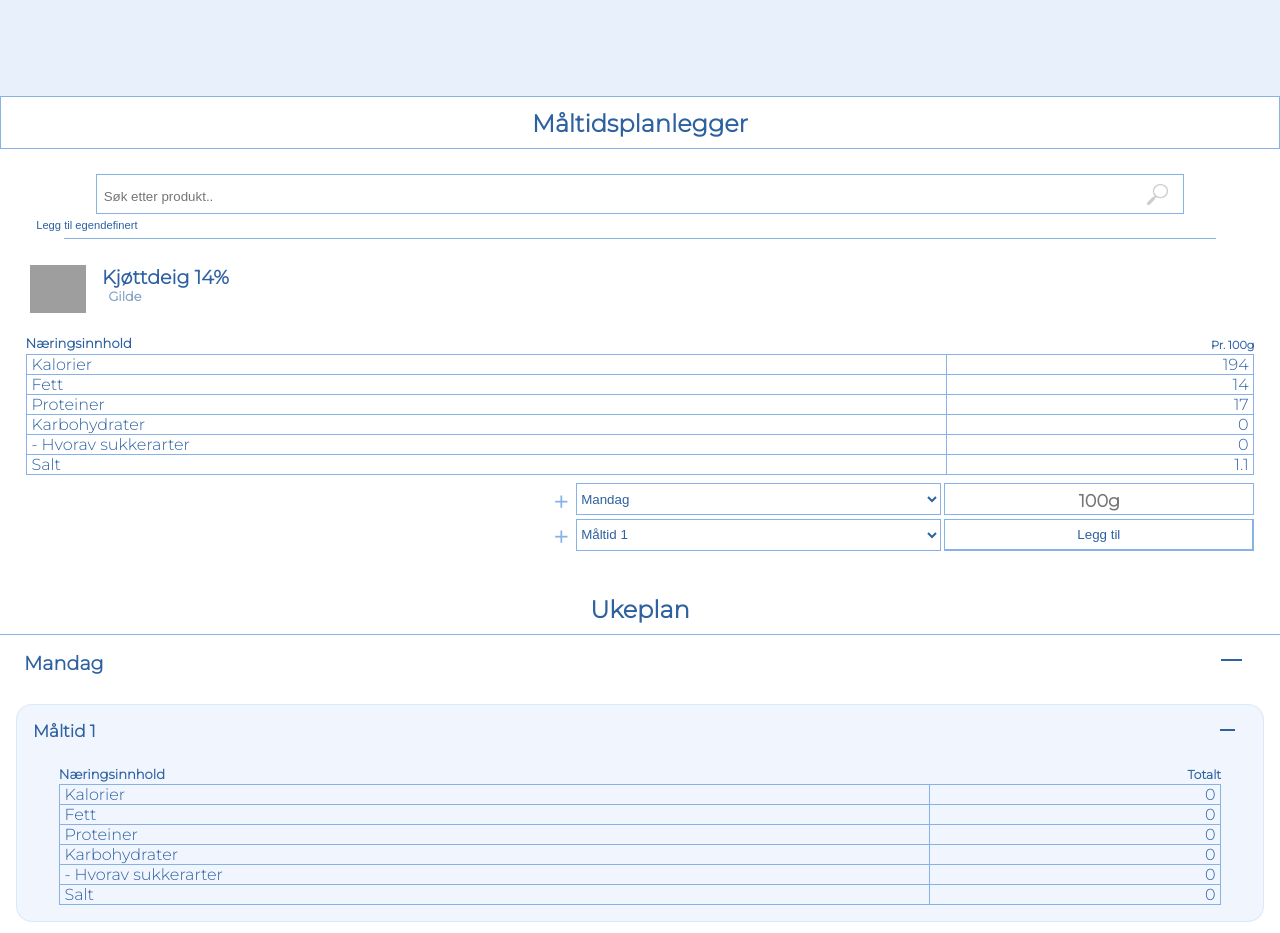
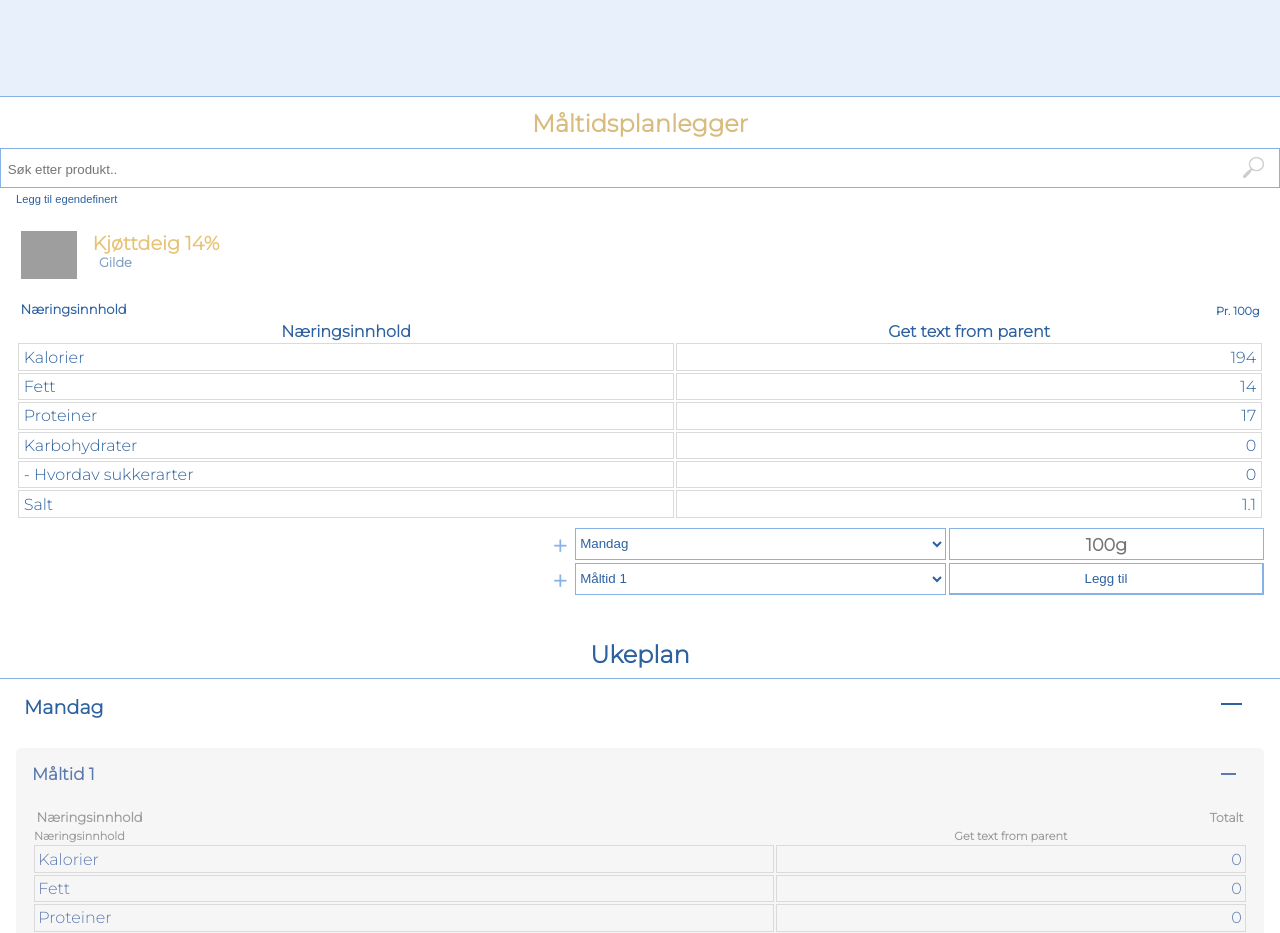
Before and after one commit to weskeiser/mealplanner, a React (Create React App) app in the folder client/: page / in a window 1280 px wide. Shown: the top 933 px of the page. Built offline with nearby package versions, Linux system fonts and the light colour scheme; grey boxes are pictures that could not be loaded.

Commit message:
progress backup

```diff
--- a/client/src/App.tsx
+++ b/client/src/App.tsx
@@ -113,7 +113,7 @@ function App() {
       }
     >
       <h1 className="page-title">Måltidsplanlegger</h1>
-      <section className="search-section" aria-label="search for product">
+      <section className="search-section" aria-label="product search">
         <SearchBar
           searchBarRef={searchBarRef}
           searchResultsRef={searchResultsRef}
@@ -138,7 +138,7 @@ function App() {
         />
       </section>
       <AddCustomProduct />
-      <hr className="selected-product__divider--upper dividers" />
+      {/* <hr className="selected-product__divider--upper dividers" /> */}
       <section className={selectedProductClass}>
         <SelectedProductTitle selectedProduct={selectedProduct} />
         <NutritionTitleBar selectedProduct={selectedProduct} />
--- a/client/src/components/Mealplanner/MealplanDay/MealplanMeal/ProductsAndNutrition/ProductsAndNutrition.tsx
+++ b/client/src/components/Mealplanner/MealplanDay/MealplanMeal/ProductsAndNutrition/ProductsAndNutrition.tsx
@@ -73,31 +73,36 @@ const ProductsAndNutrition: FC<IProductsAndNutrition> = ({
     }
   );
 
-  const pAndNClass = 'mealPlan__meals__meal__products-and-nutrition';
+  const productsAndNutritionC = 'mealPlan__meals__meal__products-and-nutrition';
 
   return (
     <>
-      <ul className={pAndNClass}>
+      <ul className={productsAndNutritionC}>
         <AddedProducts
           meal={meal}
           mealPlans={mealPlans}
           setMealPlans={setMealPlans}
           mealPlanDayName={mealPlanDayName}
-          pAndNClass={pAndNClass}
+          productsAndNutritionC={productsAndNutritionC}
         />
       </ul>
-      <div className={pAndNClass + '__nutrition-list__heading'}>
-        <h3 className={pAndNClass + '__nutrition-list__heading__title'}>
+      <div className={productsAndNutritionC + '__nutrition-list__heading'}>
+        <h3
+          className={productsAndNutritionC + '__nutrition-list__heading__title'}
+        >
           Næringsinnhold
         </h3>
-        <p className={pAndNClass + '__nutrition-list__heading__serving'}>
+        <p
+          className={
+            productsAndNutritionC + '__nutrition-list__heading__serving'
+          }
+        >
           Totalt
         </p>
       </div>
       <NutritionList
-        className={pAndNClass + '__nutrition-list'}
+        className={productsAndNutritionC + '__nutrition-list'}
         selectedProduct={totalNutritionalValue}
-        additionalKeys={mealPlanDayName + meal.listName}
       />
     </>
   );
--- a/client/src/components/NutritionList/NutritionList.tsx
+++ b/client/src/components/NutritionList/NutritionList.tsx
@@ -1,4 +1,3 @@
-import ListItem from '../ListItem/index';
 import { IProducts } from '../../Interfaces/Products';
 import { FC } from 'react';
 import { ItotalNutritionalValue } from '../Mealplanner/MealplanDay/MealplanMeal/ProductsAndNutrition/ProductsAndNutrition';
@@ -6,53 +5,56 @@ import { ItotalNutritionalValue } from '../Mealplanner/MealplanDay/MealplanMeal/
 interface IListContent {
   className: string;
   selectedProduct: IProducts | ItotalNutritionalValue;
-  additionalKeys?: string;
 }
 
 const NutritionList: FC<IListContent> = ({
   className,
   selectedProduct,
-  additionalKeys,
+  servingTitle,
 }) => {
   const { properties } = selectedProduct;
-  const { calories, salt, macros } = properties;
+  const { serving, calories, salt, macros } = properties;
   const { fat, protein, carbs } = macros;
   const { total, sugars } = carbs;
 
-  const listValues = [
-    +calories.toFixed(),
-    +fat.toFixed(1),
-    +protein.toFixed(1),
-    +total.toFixed(1),
-    +sugars.toFixed(1),
-    +salt.toFixed(1),
-  ];
-  const listKeys = [
-    'Kalorier',
-    'Fett',
-    'Proteiner',
-    'Karbohydrater',
-    '- Hvorav sukkerarter',
-    'Salt',
-  ];
+  return (
+    <table className={className}>
+      <thead>
+        <tr>
+          <th>Næringsinnhold</th>
+          <th>Get text from parent</th>
+        </tr>
+        {/* <tr>Næringsinnhold</tr>
+        <tr>Pr. {serving}g</tr> */}
+      </thead>
 
-  return (
-    <ul className={className}>
-      {listKeys.map((key, index) => (
-        <ListItem
-          children={
-            <>
-              <div className={className + '__list-item__key'}>{key}</div>
-              <div className={className + '__list-item__value'}>
-                {listValues[index]}
-              </div>
-            </>
-          }
-          className={className + '__list-item'}
-          key={`${className}${key}${selectedProduct.id}${additionalKeys}`}
-        />
-      ))}
-    </ul>
+      <tbody>
+        <tr>
+          <td>Kalorier</td>
+          <td>{+calories.toFixed()}</td>
+        </tr>
+        <tr>
+          <td>Fett</td>
+          <td>{+fat.toFixed(1)}</td>
+        </tr>
+        <tr>
+          <td>Proteiner</td>
+          <td>{+protein.toFixed(1)}</td>
+        </tr>
+        <tr>
+          <td>Karbohydrater</td>
+          <td>{+total.toFixed(1)}</td>
+        </tr>
+        <tr>
+          <td>- Hvordav sukkerarter</td>
+          <td>{+sugars.toFixed(1)}</td>
+        </tr>
+        <tr>
+          <td>Salt</td>
+          <td>{+salt.toFixed(1)}</td>
+        </tr>
+      </tbody>
+    </table>
   );
 };
 
--- a/client/src/components/SearchBar/InputWithRef.tsx
+++ b/client/src/components/SearchBar/InputWithRef.tsx
@@ -40,12 +40,12 @@ const InputWithRef: ForwardRefExoticComponent<
     };
 
     const handleKeyDown = (e: React.KeyboardEvent<HTMLInputElement>) => {
-      const searchBarEl = searchResultsRef.current;
+      const searchResultsEl = searchResultsRef.current;
       if (e.key === 'ArrowDown') {
         e.preventDefault();
         if (searchTerm) {
           const firstSearchResult =
-            searchBarEl.children[focusedSearchResult + 0];
+            searchResultsEl.children[focusedSearchResult + 0];
 
           firstSearchResult.focus();
           setFocusedSearchResult(
@@ -56,12 +56,12 @@ const InputWithRef: ForwardRefExoticComponent<
 
       if (e.key === 'Escape') {
         setCurrentProduct({});
-        searchBarEl.value = '';
+        searchBarRef.current.value = '';
         setSearchTerm('');
         setFocusedSearchResult(0);
 
         if (!searchTerm) {
-          searchBarEl.blur();
+          searchBarRef.current.blur();
         }
       }
     };
--- a/client/src/components/SearchResults/ProductName.tsx
+++ b/client/src/components/SearchResults/ProductName.tsx
@@ -28,7 +28,6 @@ const ProductName: FC<IProductName> = ({
     productName.toLowerCase().startsWith(searchTerm.toLowerCase())
       ? 'search-section__search-results__list-item__name'
       : 'search-section__search-results__list-item__name search-section__search-results__list-item__name__unhighlighted-product';
-  console.log(highlighted, productName);
 
   return (
     <p title={product.name} className={checkForHighlight}>
--- a/client/src/styles/App.css
+++ b/client/src/styles/App.css
@@ -16,8 +16,6 @@ html {
 
 body {
   height: 100%;
-  -ms-touch-action: none;
-  touch-action: none;
 }
 
 #root {
@@ -43,25 +41,23 @@ main {
 .page-title {
   text-align: center;
   font-size: 1.5em;
-  border: 1px solid #86b2e8;
+  border-top: 1px solid #86b2e8;
   padding: 0.4em 0;
   padding-top: 0.5em;
-  color: #2d61a0;
+  color: #d9bb7e;
 }
 
 .search-section__search-bar {
   display: -ms-grid;
   display: grid;
-  -ms-grid-columns: 1fr 85% 1fr;
-  grid-template-columns: 1fr 85% 1fr;
-  margin-top: 1.6em;
 }
 
 .search-section__search-bar > input {
   -ms-grid-row: 1;
   grid-row: 1;
-  -ms-grid-column: 2;
-  grid-column: 2;
+  -ms-grid-column: 1;
+  -ms-grid-column-span: 2;
+  grid-column: 1/3;
   width: 100%;
   height: 3em;
   padding-left: 0.5em;
@@ -74,8 +70,9 @@ main {
 .search-section__search-bar > img {
   -ms-grid-row: 1;
   grid-row: 1;
-  -ms-grid-column: 2;
-  grid-column: 2;
+  -ms-grid-column: 1;
+  -ms-grid-column-span: 2;
+  grid-column: 1/3;
   margin: auto 0;
   margin-left: auto;
   margin-right: 1em;
@@ -88,8 +85,6 @@ main {
   position: absolute;
   display: -ms-grid;
   display: grid;
-  -ms-grid-columns: 1fr 85% 1fr;
-  grid-template-columns: 1fr 85% 1fr;
   font-size: 1.2em;
   line-height: 1.5em;
   color: #fff;
@@ -99,13 +94,11 @@ main {
   background-color: #86b2e8;
   background-color: #fff;
   color: #2d61a0;
-  -ms-grid-column: 2;
-  grid-column: 2;
   cursor: pointer;
   display: -ms-grid;
   display: grid;
-  -ms-grid-columns: (1fr) [9];
-  grid-template-columns: repeat(9, 1fr);
+  -ms-grid-columns: 1fr 5fr 3fr;
+      grid-template-columns: 1fr 5fr 3fr;
   border-bottom: 1px solid #86b2e8;
   border-right: 1px solid #86b2e8;
   height: 1.9em;
@@ -122,16 +115,11 @@ main {
   border-right: 1px solid #86b2e8;
   height: 100%;
   width: 100%;
-  -ms-grid-column: 1;
-  grid-column: 1;
 }
 
 .search-section__search-results__list-item__name {
   font-size: 0.7em;
   font-weight: 600;
-  -ms-grid-column: 2;
-  -ms-grid-column-span: 4;
-  grid-column: 2/6;
   margin: auto 0;
   margin-left: 0.3em;
   max-width: 17em;
@@ -157,9 +145,6 @@ main {
 .search-section__search-results__list-item__brand {
   color: rgba(45, 97, 160, 0.6);
   font-weight: 600;
-  -ms-grid-column: 7;
-  -ms-grid-column-span: 3;
-  grid-column: 7 / 10;
   font-size: 0.6em;
   margin: auto 0;
   white-space: nowrap;
@@ -169,7 +154,7 @@ main {
 }
 
 .custom-product {
-  margin: 0em 2.26em;
+  margin-left: 1em;
 }
 
 .custom-product__initializer {
@@ -262,7 +247,8 @@ main {
 }
 
 .selected-product {
-  margin: 0 1.6em;
+  margin: 0 1em;
+  margin-top: 1.2em;
 }
 
 .selected-product__divider--upper {
@@ -286,6 +272,7 @@ main {
   margin-left: 0.4em;
   color: #2d61a0;
   font-size: 1.2em;
+  color: #e7c376;
 }
 
 .selected-product__title__brand {
@@ -294,12 +281,18 @@ main {
   font-size: 0.8em;
 }
 
+.selected-product__nutrition-list {
+  width: 100%;
+  color: #2d61a0;
+}
+
 .selected-product__nutrition-list__heading {
   color: #2d61a0;
   font-size: 0.7em;
   display: -webkit-box;
   display: -ms-flexbox;
   display: flex;
+  margin: 0 0.4em;
   margin-top: 2em;
   margin-bottom: 0.2em;
 }
@@ -310,31 +303,17 @@ main {
   font-weight: bold;
 }
 
-.selected-product__nutrition-list__list-item {
-  color: #2d61a0;
-  border-top: 1px solid #86b2e8;
-  border-right: 1px solid #86b2e8;
-  border-left: 1px solid #86b2e8;
-  display: -ms-grid;
-  display: grid;
-  -ms-grid-columns: 3fr 1fr;
-  grid-template-columns: 3fr 1fr;
+.selected-product__nutrition-list > tbody > tr > td {
+  padding: 0.2em 0.3em;
 }
 
-.selected-product__nutrition-list__list-item > * {
-  padding: 0 0.3em;
+.selected-product__nutrition-list > tbody > tr > td:first-child {
+  border: 1px solid #dadada;
 }
 
-.selected-product__nutrition-list__list-item:last-child {
-  border-bottom: 1px solid #86b2e8;
-}
-
-.selected-product__nutrition-list__list-item__key {
-  border-right: 1px solid #86b2e8;
-}
-
-.selected-product__nutrition-list__list-item__value {
-  margin-left: auto;
+.selected-product__nutrition-list > tbody > tr > td:nth-child(2) {
+  text-align: right;
+  border: 1px solid #dadada;
 }
 
 .selected-product__add-to-list {
@@ -506,11 +485,10 @@ main {
 }
 
 .mealPlan__meals__meal {
-  background-color: #f0f5fe;
+  background-color: #f6f6f6;
   margin: 1em 1em;
   padding: 1em 1em;
-  border-radius: 1em;
-  border: 1px solid rgba(134, 178, 232, 0.2);
+  border-radius: 0.3em;
 }
 
 .mealPlan__meals__meal__title {
@@ -519,10 +497,7 @@ main {
   -ms-grid-columns: 7fr 1fr;
       grid-template-columns: 7fr 1fr;
   font-size: 0.9em;
-}
-
-.mealPlan__meals__meal__title__name {
-  color: #2d61a0;
+  color: #5c7aae;
 }
 
 .mealPlan__meals__meal__title__toggle {
@@ -540,7 +515,7 @@ main {
 .mealPlan__meals__meal__title__toggle__inner {
   margin: 0 auto;
   font-size: 0.8em;
-  border: 0.2em solid #2d61a0;
+  border: 0.2em solid #5c7aae;
   border-top: transparent;
   border-left: transparent;
   width: 1em;
@@ -550,7 +525,7 @@ main {
 }
 
 .mealPlan__meals__meal__title__toggle__inner__make-line {
-  border: 1px solid #2d61a0;
+  border: 1px solid #5c7aae;
   -webkit-transform: none;
           transform: none;
   margin-top: 0.5em;
@@ -563,7 +538,7 @@ main {
 }
 
 .mealPlan__meals__meal__products-and-nutrition__product {
-  color: #2d61a0;
+  color: #5c7aae;
   display: -ms-grid;
   display: grid;
   -ms-grid-columns: 6fr 1fr 1fr;
@@ -584,12 +559,16 @@ main {
   font-size: 0.7em;
 }
 
+.mealPlan__meals__meal__products-and-nutrition__product__serving {
+  margin-left: auto;
+}
+
 .mealPlan__meals__meal__products-and-nutrition__product__remove {
   margin-top: 0.05em;
   padding: 0 0.6em;
   color: #86b2e8;
-  color: #cba0a0;
-  background-color: #f0f5fe;
+  color: #aa5050;
+  background-color: #f6f6f6;
   border: none;
   height: 1em;
   font-size: 1.2em;
@@ -598,11 +577,19 @@ main {
 }
 
 .mealPlan__meals__meal__products-and-nutrition__nutrition-list {
-  margin: 0 1.6em;
+  color: #5c7aae;
+  width: 100%;
 }
 
 .mealPlan__meals__meal__products-and-nutrition__nutrition-list__heading {
-  margin: 0 2.3em;
+  font-size: 0.7em;
+  display: -webkit-box;
+  display: -ms-flexbox;
+  display: flex;
+  margin: 0 0.4em;
+  margin-top: 2em;
+  margin-bottom: 0.2em;
+  color: #9b9b9b;
 }
 
 .mealPlan__meals__meal__products-and-nutrition__nutrition-list__heading__title {
@@ -610,34 +597,44 @@ main {
 }
 
 .mealPlan__meals__meal__products-and-nutrition__nutrition-list__heading__serving {
-  font-size: 1.1em;
-}
-
-.mealPlan__meals__meal__products-and-nutrition__nutrition-list__heading {
-  color: #2d61a0;
-  font-size: 0.7em;
-  display: -webkit-box;
-  display: -ms-flexbox;
-  display: flex;
-  margin-top: 2em;
-  margin-bottom: 0.2em;
-}
-
-.mealPlan__meals__meal__products-and-nutrition__nutrition-list__heading__serving {
   margin-left: auto;
   margin-top: 0.3em;
+  font-size: 1.1em;
   font-weight: bold;
 }
 
+.mealPlan__meals__meal__products-and-nutrition__nutrition-list > thead {
+  font-size: 0.7em;
+  color: #9b9b9b;
+  font-weight: bold;
+}
+
+.mealPlan__meals__meal__products-and-nutrition__nutrition-list > thead > tr :nth-child(1) {
+  text-align: left;
+}
+
+.mealPlan__meals__meal__products-and-nutrition__nutrition-list > tbody > tr > td {
+  padding: 0.2em;
+}
+
+.mealPlan__meals__meal__products-and-nutrition__nutrition-list > tbody > tr > td:first-child {
+  border: 1px solid #dadada;
+}
+
+.mealPlan__meals__meal__products-and-nutrition__nutrition-list > tbody > tr > td:nth-child(2) {
+  text-align: right;
+  border: 1px solid #dadada;
+}
+
 .mealPlan__meals__meal__products-and-nutrition__nutrition-list__list-item {
-  color: #2d61a0;
-  border-top: 1px solid #86b2e8;
-  border-right: 1px solid #86b2e8;
-  border-left: 1px solid #86b2e8;
+  border-top: 1px solid #dadada;
+  border-right: 1px solid #dadada;
+  border-left: 1px solid #dadada;
   display: -ms-grid;
   display: grid;
   -ms-grid-columns: 3fr 1fr;
       grid-template-columns: 3fr 1fr;
+  padding: 0.3em;
 }
 
 .mealPlan__meals__meal__products-and-nutrition__nutrition-list__list-item > * {
@@ -645,11 +642,11 @@ main {
 }
 
 .mealPlan__meals__meal__products-and-nutrition__nutrition-list__list-item:last-child {
-  border-bottom: 1px solid #86b2e8;
+  border-bottom: 1px solid #dadada;
 }
 
 .mealPlan__meals__meal__products-and-nutrition__nutrition-list__list-item__key {
-  border-right: 1px solid #86b2e8;
+  border-right: 1px solid #dadada;
 }
 
 .mealPlan__meals__meal__products-and-nutrition__nutrition-list__list-item__value {
--- a/client/src/styles/App.scss
+++ b/client/src/styles/App.scss
@@ -16,63 +16,23 @@ html {
 body {
   height: 100%;
   // REMOVE AFTER DEV
-  touch-action: none;
-}
-
-@mixin nutrition-list {
-  &__heading {
-    color: $page-color-text;
-    font-size: 0.7em;
-    display: flex;
-    margin-top: 2em;
-    margin-bottom: 0.2em;
-
-    &__serving {
-      margin-left: auto;
-      margin-top: 0.3em;
-      font-weight: bold;
-    }
-  }
-
-  &__list-item {
-    color: $page-color-text;
-    border-top: 1px solid $page-color;
-    border-right: 1px solid $page-color;
-    border-left: 1px solid $page-color;
-    display: grid;
-    grid-template-columns: 3fr 1fr;
-
-    & > * {
-      padding: 0 0.3em;
-    }
-
-    &:last-child {
-      border-bottom: 1px solid $page-color;
-    }
-
-    &:nth-child(even) {
-    }
-
-    &__key {
-      border-right: 1px solid $page-color;
-    }
-
-    &__value {
-      margin-left: auto;
-    }
-  }
+  // touch-action: none;
 }
 
 // Page color 1
 $page-color: rgb(134, 178, 232);
 $page-color-lighter: rgb(154, 189, 226);
 $page-color-text: rgb(45, 97, 160);
+$title-color: #d9bb7e;
+$title-color-lighter: #e7c376;
+
 $page-color-opacity2: rgba($page-color, 0.2);
 
-// Page color 2
-$page-color2: rgb(120, 45, 45);
+$data-ink: #dadada;
+$data-ink-text: #b7b7b7;
 
-$search-bar-width: 85%;
+$data-ink: #dadada;
+$data-ink-text: #9b9b9b;
 
 #root {
   height: 100%;
@@ -98,22 +58,20 @@ main {
 .page-title {
   text-align: center;
   font-size: 1.5em;
-  border: 1px solid $page-color;
+  border-top: 1px solid $page-color;
   padding: 0.4em 0;
   padding-top: 0.5em;
-  color: $page-color-text;
+  color: $title-color;
+  // color: #e2d6bc;
 }
 
 .search-section {
-  // - Search Bar
   &__search-bar {
     display: grid;
-    grid-template-columns: 1fr $search-bar-width 1fr;
-    margin-top: 1.6em;
 
     & > input {
       grid-row: 1;
-      grid-column: 2;
+      grid-column: 1/3;
       width: 100%;
       height: 3em;
       padding-left: 0.5em;
@@ -125,7 +83,7 @@ main {
 
     & > img {
       grid-row: 1;
-      grid-column: 2;
+      grid-column: 1/3;
       margin: auto 0;
       margin-left: auto;
       margin-right: 1em;
@@ -139,7 +97,6 @@ main {
   &__search-results {
     position: absolute;
     display: grid;
-    grid-template-columns: 1fr $search-bar-width 1fr;
     font-size: 1.2em;
     line-height: 1.5em;
     color: #fff;
@@ -148,10 +105,9 @@ main {
       background-color: $page-color;
       background-color: #fff;
       color: $page-color-text;
-      grid-column: 2;
       cursor: pointer;
       display: grid;
-      grid-template-columns: repeat(9, 1fr);
+      grid-template-columns: 1fr 5fr 3fr;
       border-bottom: 1px solid $page-color;
       border-right: 1px solid $page-color;
       height: 1.9em;
@@ -166,15 +122,12 @@ main {
         border-left: 1px solid $page-color;
         border-right: 1px solid $page-color;
         height: 100%;
-
         width: 100%;
-        grid-column: 1;
       }
 
       &__name {
         font-size: 0.7em;
         font-weight: 600;
-        grid-column: 2/6;
         margin: auto 0;
         margin-left: 0.3em;
         max-width: 17em;
@@ -200,7 +153,7 @@ main {
       &__brand {
         color: rgba($page-color-text, 0.6);
         font-weight: 600;
-        grid-column: 7 / 10;
+        // grid-column: 7 / 10;
         font-size: 0.6em;
         margin: auto 0;
         white-space: nowrap;
@@ -216,7 +169,7 @@ main {
 // Add Custom Product
 .custom-product {
   // position: fixed;
-  margin: 0em 2.26em;
+  margin-left: 1em;
   &__initializer {
     margin-bottom: 0.6em;
     cursor: pointer;
@@ -316,7 +269,8 @@ main {
 }
 
 .selected-product {
-  margin: 0 1.6em;
+  margin: 0 1em;
+  margin-top: 1.2em;
 
   &__divider--upper {
     margin-bottom: 1.6em;
@@ -336,6 +290,7 @@ main {
       margin-left: 0.4em;
       color: $page-color-text;
       font-size: 1.2em;
+      color: $title-color-lighter;
     }
 
     &__brand {
@@ -347,7 +302,42 @@ main {
 
   // - Nutrition List
   &__nutrition-list {
-    @include nutrition-list();
+    width: 100%;
+    color: $page-color-text;
+    // font-weight: 600;
+
+    &__heading {
+      color: $page-color-text;
+      font-size: 0.7em;
+      display: flex;
+      margin: 0 0.4em;
+      margin-top: 2em;
+      margin-bottom: 0.2em;
+
+      &__serving {
+        margin-left: auto;
+        margin-top: 0.3em;
+        font-weight: bold;
+      }
+    }
+
+    & > tbody {
+      & > tr {
+        & > td {
+          padding: 0.2em 0.3em;
+          &:first-child {
+            // border: 1px solid $page-color;
+            border: 1px solid $data-ink;
+          }
+
+          &:nth-child(2) {
+            // color: red;
+            text-align: right;
+            border: 1px solid $data-ink;
+          }
+        }
+      }
+    }
   }
 
   // - Add To List
@@ -521,23 +511,23 @@ main {
 
     &__meal {
       $meal-background: rgb(246, 249, 255);
-      $meal-background: rgb(240, 245, 254);
+      $meal-background: rgb(232, 232, 232);
+      $meal-background: #f6f6f6;
+      $meal-color: rgb(92, 122, 174);
 
       background-color: $meal-background;
       margin: 1em 1em;
       padding: 1em 1em;
-      border-radius: 1em;
-      border: 1px solid $page-color-opacity2;
+      border-radius: 0.3em;
 
       &__title {
         // border: 1px solid black;
-        // display: flex;
         display: grid;
         grid-template-columns: 7fr 1fr;
         font-size: 0.9em;
+        color: $meal-color;
         &__name {
           // border: 1px solid black;
-          color: $page-color-text;
         }
 
         &__toggle {
@@ -553,7 +543,7 @@ main {
           &__inner {
             margin: 0 auto;
             font-size: 0.8em;
-            border: 0.2em solid $page-color-text;
+            border: 0.2em solid $meal-color;
             border-top: transparent;
             border-left: transparent;
             width: 1em;
@@ -561,7 +551,7 @@ main {
             transform: rotate(45deg);
 
             &__make-line {
-              border: 1px solid $page-color-text;
+              border: 1px solid $meal-color;
               transform: none;
               margin-top: 0.5em;
               height: 0.1em;
@@ -574,7 +564,7 @@ main {
       &__products-and-nutrition {
         margin-top: 0.5em;
         &__product {
-          color: $page-color-text;
+          color: $meal-color;
           // margin: 0.2em 1em;
           // display: flex;
           display: grid;
@@ -597,6 +587,7 @@ main {
 
           &__serving {
             // border: 1px solid black;
+            margin-left: auto;
           }
 
           &__remove {
@@ -604,7 +595,8 @@ main {
             margin-top: 0.05em;
             padding: 0 0.6em;
             color: $page-color;
-            color: rgb(203, 160, 160);
+            // color: rgb(203, 160, 160);
+            color: rgb(170, 80, 80);
             background-color: $meal-background;
             border: none;
             height: 1em;
@@ -616,20 +608,92 @@ main {
         }
 
         &__nutrition-list {
-          margin: 0 1.6em;
+          // margin: 0 1.6em;
+          color: $meal-color;
+          width: 100%;
 
           &__heading {
-            margin: 0 2.3em;
+            font-size: 0.7em;
+            display: flex;
+            margin: 0 0.4em;
+            margin-top: 2em;
+            margin-bottom: 0.2em;
+            color: $data-ink-text;
 
             &__title {
               margin-top: auto;
             }
 
             &__serving {
+              margin-left: auto;
+              margin-top: 0.3em;
               font-size: 1.1em;
+              font-weight: bold;
             }
           }
-          @include nutrition-list();
+
+          & > thead {
+            // display: flex;
+            font-size: 0.7em;
+            // display: flex;
+            // margin: 0 0.4em;
+            // margin-top: 2em;
+            // margin-bottom: 0.2em;
+            color: $data-ink-text;
+            font-weight: bold;
+            // width: 100%;
+
+            & > tr :nth-child(1) {
+              text-align: left;
+            }
+
+            :nth-child(2) {
+              // margin-left: auto;
+            }
+          }
+
+          & > tbody {
+            & > tr {
+              & > td {
+                padding: 0.2em;
+                &:first-child {
+                  border: 1px solid $data-ink;
+                }
+
+                &:nth-child(2) {
+                  // color: red;
+                  text-align: right;
+                  border: 1px solid $data-ink;
+                }
+              }
+            }
+          }
+
+          &__list-item {
+            // color: $page-color-text;
+            border-top: 1px solid $data-ink;
+            border-right: 1px solid $data-ink;
+            border-left: 1px solid $data-ink;
+            display: grid;
+            grid-template-columns: 3fr 1fr;
+            padding: 0.3em;
+
+            & > * {
+              padding: 0 0.3em;
+            }
+
+            &:last-child {
+              border-bottom: 1px solid $data-ink;
+            }
+
+            &__key {
+              border-right: 1px solid $data-ink;
+            }
+
+            &__value {
+              margin-left: auto;
+            }
+          }
         }
       }
     }
```
Also changed, not shown: client/src/components/Mealplanner/MealplanDay/MealplanMeal/ProductsAndNutrition/AddedProducts/AddedProducts.tsx (+11 -7 lines), 1 other file (tests, documents, lock files or other folders). Lines whose indentation alone changed are shown as unchanged.
